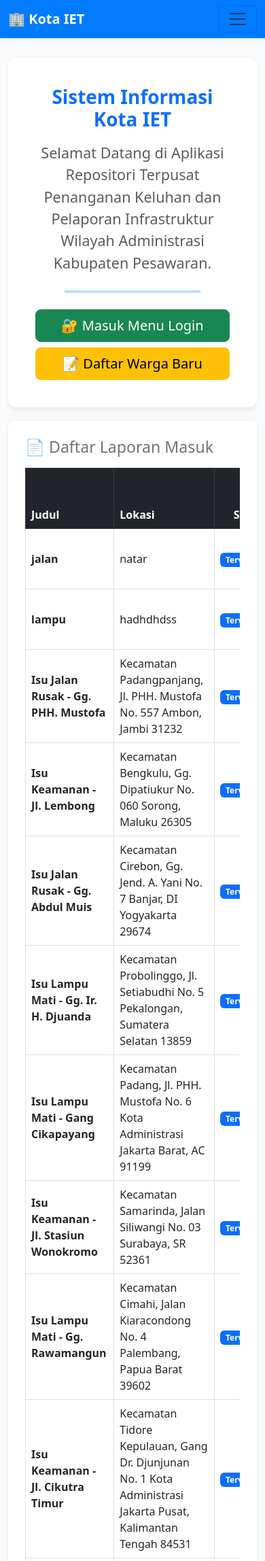
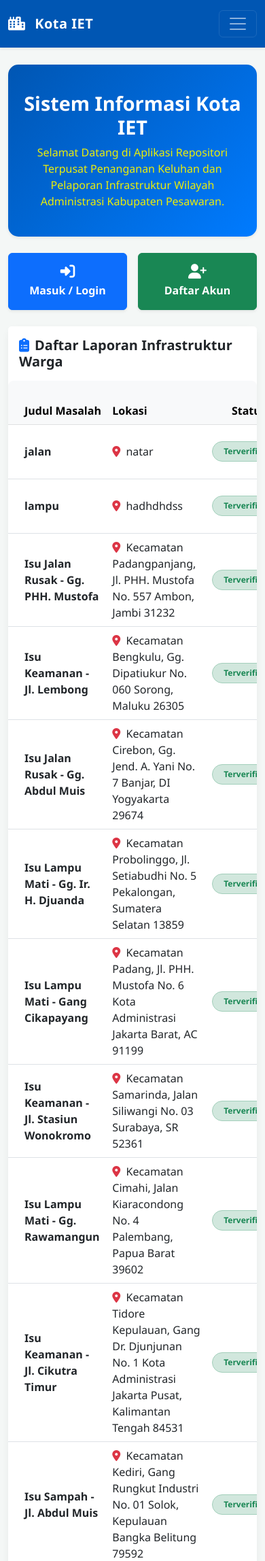
Before and after one commit to IET-Polinela/project-2026-ikromsafei, a Django app: page / in a window 390 px wide. Shown: the top 2296 px of the page at 68% size. Run offline with Django 5.2, Linux system fonts and the light colour scheme; data comes from the database, SQL or seed files in the repository.

Commit message:
Fix: perbaiki layout mobile dan rute login

```diff
--- a/server_smartcity/templates/backend_home.html
+++ b/server_smartcity/templates/backend_home.html
@@ -3,62 +3,93 @@
 <head>
     <meta charset="UTF-8">
     <meta name="viewport" content="width=device-width, initial-scale=1.0">
-    <title>Kota IET - Sistem Information Pelaporan</title>
+    <title>Kota IET - Sistem Informasi Pelaporan Masalah</title>
     <link href="https://cdn.jsdelivr.net/npm/bootstrap@5.3.0/dist/css/bootstrap.min.css" rel="stylesheet">
+    <link rel="stylesheet" href="https://cdnjs.cloudflare.com/ajax/libs/font-awesome/6.4.0/css/all.min.css">
     <style>
         body {
-            background-color: #f8f9fa;
+            background-color: #f4f7f6;
+            font-family: 'Segoe UI', Tahoma, Geneva, Verdana, sans-serif;
         }
         .navbar-custom {
-            background-color: #007bff; /* Warna Biru Khas Lab 1-12 */
+            background-color: #0056b3; /* Biru gelap profesional */
+            padding: 15px 0;
         }
-        .navbar-custom .navbar-brand, .navbar-custom .nav-link {
+        .navbar-custom .navbar-brand {
+            color: #ffffff !important;
+            font-weight: 700;
+            letter-spacing: 0.5px;
+        }
+        .navbar-custom .nav-link {
+            color: rgba(255, 255, 255, 0.9) !important;
+            font-weight: 500;
+        }
+        .navbar-custom .nav-link:hover {
             color: #ffffff !important;
         }
-        .hero-section {
+        .hero-banner {
+            background: linear-gradient(135deg, #0056b3 0%, #007bff 100%);
+            color: white;
+            padding: 40px 20px;
+            border-radius: 15px;
+            margin-top: 25px;
+            box-shadow: 0 4px 15px rgba(0,0,0,0.05);
+        }
+        .card-custom {
+            border: none;
+            border-radius: 12px;
+            box-shadow: 0 4px 12px rgba(0,0,0,0.05);
             background: #ffffff;
-            border-radius: 12px;
-            padding: 40px;
-            box-shadow: 0 4px 6px rgba(0,0,0,0.05);
-            margin-top: 30px;
+            margin-bottom: 25px;
         }
-        .table-container {
-            background: #ffffff;
+        .table-responsive {
             border-radius: 8px;
-            padding: 25px;
-            box-shadow: 0 2px 4px rgba(0,0,0,0.08);
-            margin-top: 20px;
+            overflow: hidden;
+        }
+        /* Responsif HP Tweaks */
+        @media (max-width: 576px) {
+            .hero-banner h1 {
+                font-size: 1.8rem;
+            }
+            .hero-banner p {
+                font-size: 1rem !important;
+            }
+            .navbar-custom .btn {
+                width: 100%;
+                margin-top: 5px;
+            }
         }
     </style>
 </head>
 <body>
 
-    <nav class="navbar navbar-expand-lg navbar-custom shadow-sm">
+    <nav class="navbar navbar-expand-lg navbar-custom navbar-dark shadow-sm">
         <div class="container">
-            <a class="navbar-brand fw-bold" href="/">🏢 Kota IET</a>
-            <button class="navbar-toggler" type="button" data-bs-toggle="collapse" data-bs-target="#navbarNav">
+            <a class="navbar-brand" href="/"><i class="fa-solid fa-city me-2"></i> Kota IET</a>
+            <button class="navbar-toggler" type="button" data-bs-toggle="collapse" data-bs-target="#navbarNav" aria-controls="navbarNav" aria-expanded="false" aria-label="Toggle navigation">
                 <span class="navbar-toggler-icon"></span>
             </button>
             <div class="collapse navbar-collapse" id="navbarNav">
                 <ul class="navbar-nav me-auto mb-2 mb-lg-0">
-                    <li class="nav-item"><a class="nav-link active" href="/">🏠 Rumah</a></li>
-                    <li class="nav-item"><a class="nav-link" href="#tabel-section">📋 Laporan</a></li>
-                    <li class="nav-item"><a class="nav-link" href="#" data-bs-toggle="modal" data-bs-target="#modalTentang">ℹ️ Tentang</a></li>
-                    <li class="nav-item"><a class="nav-link" href="#" data-bs-toggle="modal" data-bs-target="#modalKontak">📞 Kontak</a></li>
+                    <li class="nav-item"><a class="nav-link active" href="/"><i class="fa-solid fa-house me-1"></i> Rumah</a></li>
+                    <li class="nav-item"><a class="nav-link" href="#tabel-laporan"><i class="fa-solid fa-list-check me-1"></i> Laporan</a></li>
+                    <li class="nav-item"><a class="nav-link" href="#" data-bs-toggle="modal" data-bs-target="#modalTentang"><i class="fa-solid fa-circle-info me-1"></i> Tentang</a></li>
+                    <li class="nav-item"><a class="nav-link" href="#" data-bs-toggle="modal" data-bs-target="#modalKontak"><i class="fa-solid fa-address-book me-1"></i> Kontak</a></li>
                 </ul>
-                <div class="d-flex gap-2">
-                    <a href="/login-frontend/" class="btn btn-light btn-sm text-primary fw-bold">🚪 Login</a>
-                    <a href="/register-frontend/" class="btn btn-outline-light btn-sm">👤 Daftar Warga</a>
+                <div class="d-flex flex-column flex-lg-row gap-2">
+                    <a href="/login-frontend/" class="btn btn-light text-primary fw-bold px-4 shadow-sm"><i class="fa-solid fa-right-to-bracket me-1"></i> Login</a>
+                    <a href="/register-frontend/" class="btn btn-outline-light px-3"><i class="fa-solid fa-user-plus me-1"></i> Daftar Warga</a>
                 </div>
             </div>
         </div>
     </nav>
 
-    <div class="container">
+    <div class="container mb-5">
+
         {% if messages %}
             <div class="mt-3">
                 {% for message in messages %}
-                    <div class="alert alert-info alert-dismissible fade show" role="alert">
+                    <div class="alert alert-warning alert-dismissible fade show" role="alert">
                         {{ message }}
                         <button type="button" class="btn-close" data-bs-dismiss="alert" aria-label="Close"></button>
                     </div>
@@ -66,48 +97,62 @@
             </div>
         {% endif %}
 
-        <div class="hero-section text-center">
-            <h1 class="text-primary fw-bold mb-3">Sistem Informasi Kota IET</h1>
-            <p class="lead text-muted fs-4">
+        <div class="hero-banner text-center shadow-sm">
+            <h1 class="fw-bold mb-2">Sistem Informasi Kota IET</h1>
+            <p class="lead fs-5 mb-0 px-2" style="max-width: 800px; margin: 0 auto; color: #eaee0a; font-weight: 500;">
                 Selamat Datang di Aplikasi Repositori Terpusat Penanganan Keluhan dan Pelaporan Infrastruktur Wilayah Administrasi Kabupaten Pesawaran.
             </p>
-            <hr class="my-4" style="max-width: 200px; margin: 0 auto; border: 2px solid #007bff;">
+        </div>
 
-            <div class="d-grid d-md-block gap-2 mt-4">
-                <a href="/login-frontend/" class="btn btn-success btn-lg me-md-2">🔐 Masuk Menu Login</a>
-                <a href="/register-frontend/" class="btn btn-warning btn-lg">📝 Daftar Warga Baru</a>
+        <div class="row g-3 mt-2 d-lg-none">
+            <div class="col-6">
+                <a href="/login-frontend/" class="btn btn-primary w-100 py-3 shadow-sm fw-bold"><i class="fa-solid fa-right-to-bracket d-block mb-1 fs-4"></i> Masuk / Login</a>
+            </div>
+            <div class="col-6">
+                <a href="/register-frontend/" class="btn btn-success w-100 py-3 shadow-sm fw-bold"><i class="fa-solid fa-user-plus d-block mb-1 fs-4"></i> Daftar Akun</a>
             </div>
         </div>
 
-        <div id="tabel-section" class="table-container">
-            <h3 class="text-secondary mb-3">📄 Daftar Laporan Masuk</h3>
+        <div class="card card-custom mt-4" id="tabel-laporan">
+            <div class="card-header bg-white py-3 border-0 d-flex align-items-center justify-content-between">
+                <h5 class="mb-0 text-dark fw-bold"><i class="fa-solid fa-clipboard-list text-primary me-2"></i>Daftar Laporan Infrastruktur Warga</h5>
+            </div>
+            <div class="card-body p-0">
                 <div class="table-responsive">
-                <table class="table table-bordered table-hover align-middle">
-                    <thead class="table-dark">
+                    <table class="table table-hover align-middle mb-0">
+                        <thead class="table-light text-secondary">
                             <tr>
-                            <th>Judul</th>
+                                <th class="ps-4">Judul Masalah</th>
                                 <th>Lokasi</th>
                                 <th class="text-center">Status</th>
-                            <th>Alur Kerja Aksi</th>
-                            <th class="text-center">Opsi</th>
+                                <th>Alur Kerja</th>
+                                <th class="text-center pe-4">Opsi</th>
                             </tr>
                         </thead>
                         <tbody>
                             {% for report in reports %}
                             <tr>
-                            <td class="fw-bold">{{ report.title }}</td>
-                            <td>{{ report.location }}</td>
-                            <td class="text-center"><span class="badge bg-primary">Terverifikasi</span></td>
-                            <td class="text-muted">Tidak Ada Tindakan</td>
-                            <td class="text-center"><button class="btn btn-sm btn-outline-secondary">👁️</button></td>
+                                <td class="ps-4 fw-bold text-dark">{{ report.title }}</td>
+                                <td><i class="fa-solid fa-location-dot text-danger me-1"></i> {{ report.location }}</td>
+                                <td class="text-center">
+                                    <span class="badge bg-success-subtle text-success border border-success-subtle px-3 py-2 rounded-pill">Terverifikasi</span>
+                                </td>
+                                <td class="text-muted small">Tidak Ada Tindakan</td>
+                                <td class="text-center pe-4">
+                                    <button class="btn btn-sm btn-light border"><i class="fa-solid fa-eye"></i></button>
+                                </td>
                             </tr>
                             {% empty %}
                             <tr>
-                            <td class="fw-bold text-secondary">sampash</td>
-                            <td>sungai</td>
-                            <td class="text-center"><span class="badge bg-primary px-3 py-2">Terverifikasi</span></td>
-                            <td class="text-muted">Tidak Ada Tindakan</td>
-                            <td class="text-center"><button class="btn btn-sm btn-outline-secondary">👁️</button></td>
+                                <td class="ps-4 fw-bold text-dark">sampash</td>
+                                <td><i class="fa-solid fa-location-dot text-danger me-1"></i> sungai</td>
+                                <td class="text-center">
+                                    <span class="badge bg-primary text-white px-3 py-2 rounded-pill">Terverifikasi</span>
+                                </td>
+                                <td class="text-muted small">Tidak Ada Tindakan</td>
+                                <td class="text-center pe-4">
+                                    <button class="btn btn-sm btn-light border"><i class="fa-solid fa-eye"></i></button>
+                                </td>
                             </tr>
                             {% endfor %}
                         </tbody>
@@ -116,39 +161,67 @@
             </div>
         </div>
 
-    <div class="modal fade" id="modalTentang" tabindex="-1" aria-hidden="true">
+    </div>
+
+    <div class="modal fade" id="modalTentang" tabindex="-1" aria-labelledby="modalTentangLabel" aria-hidden="true">
         <div class="modal-dialog modal-dialog-centered">
-            <div class="modal-content">
+            <div class="modal-content border-0 shadow">
                 <div class="modal-header bg-primary text-white">
-                    <h5 class="modal-title">ℹ️ Tentang Projek Ini</h5>
-                    <button type="button" class="btn-close btn-close-white" data-bs-dismiss="modal"></button>
+                    <h5 class="modal-title" id="modalTentangLabel"><i class="fa-solid fa-circle-info me-2"></i>Tentang Projek Sistem</h5>
+                    <button type="button" class="btn-close btn-close-white" data-bs-dismiss="modal" aria-label="Close"></button>
                 </div>
-                <div class="modal-body">
-                    <p class="fw-bold text-dark">Pengembangan Aplikasi Smart City Kab. Pesawaran</p>
-                    <p class="text-muted">
-                        Projek ini dirancang sebagai repositori digital terpusat untuk mendata, mengelola, serta memvalidasi laporan keluhan warga mengenai kerusakan infrastruktur publik di wilayah Kabupaten Pesawaran agar penanganan bisa terpantau secara transparan dan real-time.
+                <div class="modal-body p-4">
+                    <h6 class="fw-bold text-primary mb-2">Sistem Repositori Keluhan Masyarakat</h6>
+                    <p class="text-secondary mb-3" style="text-align: justify; line-height: 1.6;">
+                        Aplikasi ini dirancang sebagai platform pusat kendali keluhan infrastruktur wilayah Kabupaten Pesawaran. Dikembangkan khusus untuk membantu proses pengumpulan data, validasi masalah di lapangan, serta mempercepat distribusi informasi penanganan fasilitas publik agar berjalan transparan dan real-time.
                     </p>
-                    <hr>
-                    <p class="small text-secondary">Dikembangkan oleh: <strong>Ikrom Safei (NPM: 24782076)</strong></p>
+                    <div class="p-3 bg-light rounded-3 border-start border-primary border-3">
+                        <small class="text-muted d-block">Pengembang Aplikasi:</small>
+                        <strong class="text-dark">Ikrom Safei</strong> <span class="text-secondary">(NPM: 24782076)</span>
+                    </div>
                 </div>
             </div>
         </div>
     </div>
 
-    <div class="modal fade" id="modalKontak" tabindex="-1" aria-hidden="true">
+    <div class="modal fade" id="modalKontak" tabindex="-1" aria-labelledby="modalKontakLabel" aria-hidden="true">
         <div class="modal-dialog modal-dialog-centered">
-            <div class="modal-content">
+            <div class="modal-content border-0 shadow">
                 <div class="modal-header bg-primary text-white">
-                    <h5 class="modal-title">📞 Kontak Pengembang</h5>
-                    <button type="button" class="btn-close btn-close-white" data-bs-dismiss="modal"></button>
+                    <h5 class="modal-title" id="modalKontakLabel"><i class="fa-solid fa-address-book me-2"></i>Kontak Resmi Pengembang</h5>
+                    <button type="button" class="btn-close btn-close-white" data-bs-dismiss="modal" aria-label="Close"></button>
                 </div>
-                <div class="modal-body">
-                    <ul class="list-group list-group-flush">
-                        <li class="list-group-item"><strong>Nomor WA:</strong> 088274262106</li>
-                        <li class="list-group-item"><strong>Nomor Telpon:</strong> 088274262106</li>
-                        <li class="list-group-item"><strong>Email:</strong> ikromsafei0@gmail.com</li>
-                        <li class="list-group-item"><strong>Instansi:</strong> TRI Politeknik Negeri Lampung</li>
-                    </ul>
+                <div class="modal-body p-0">
+                    <div class="list-group list-group-flush">
+                        <div class="list-group-item p-3 d-flex align-items-center gap-3">
+                            <div class="bg-success-subtle text-success p-2 rounded-3"><i class="fa-brands fa-whatsapp fs-4"></i></div>
+                            <div>
+                                <small class="text-muted d-block">WhatsApp</small>
+                                <strong class="text-dark">088274262106</strong>
+                            </div>
+                        </div>
+                        <div class="list-group-item p-3 d-flex align-items-center gap-3">
+                            <div class="bg-primary-subtle text-primary p-2 rounded-3"><i class="fa-solid fa-phone fs-4"></i></div>
+                            <div>
+                                <small class="text-muted d-block">Nomor Telepon</small>
+                                <strong class="text-dark">088274262106</strong>
+                            </div>
+                        </div>
+                        <div class="list-group-item p-3 d-flex align-items-center gap-3">
+                            <div class="bg-danger-subtle text-danger p-2 rounded-3"><i class="fa-solid fa-envelope fs-4"></i></div>
+                            <div>
+                                <small class="text-muted d-block">Email Mahasiswa</small>
+                                <strong class="text-dark">ikromsafei0@gmail.com</strong>
+                            </div>
+                        </div>
+                        <div class="list-group-item p-3 d-flex align-items-center gap-3">
+                            <div class="bg-secondary-subtle text-secondary p-2 rounded-3"><i class="fa-solid fa-graduation-cap fs-4"></i></div>
+                            <div>
+                                <small class="text-muted d-block">Instansi Kampus</small>
+                                <strong class="text-dark">TRI Politeknik Negeri Lampung</strong>
+                            </div>
+                        </div>
+                    </div>
                 </div>
             </div>
         </div>
```
Lines whose indentation alone changed are shown as unchanged.
